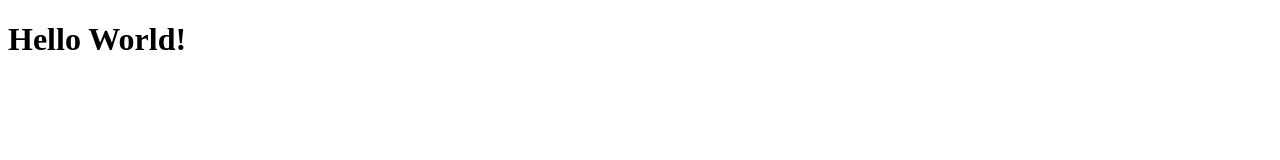
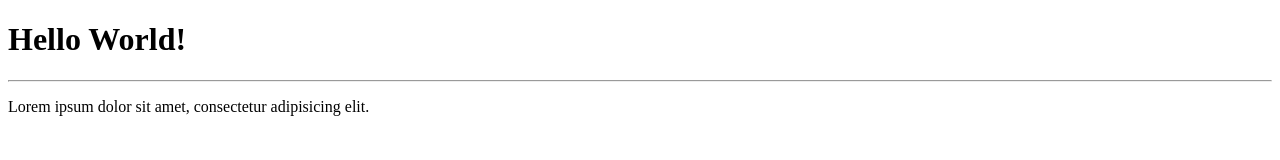
Before and after one commit to amjadham999/edu, a plain HTML site: page index.html in a window 1280 px wide. Drawn offline with Linux system fonts and the light colour scheme.

Commit message:
Update index.html

```diff
--- a/index.html
+++ b/index.html
@@ -7,5 +7,7 @@
   </head>
   <body>
     <h1>Hello World!</h1>
+    <hr />
+    <p>Lorem ipsum dolor sit amet, consectetur adipisicing elit.</p>
   </body>
 </html>
```
